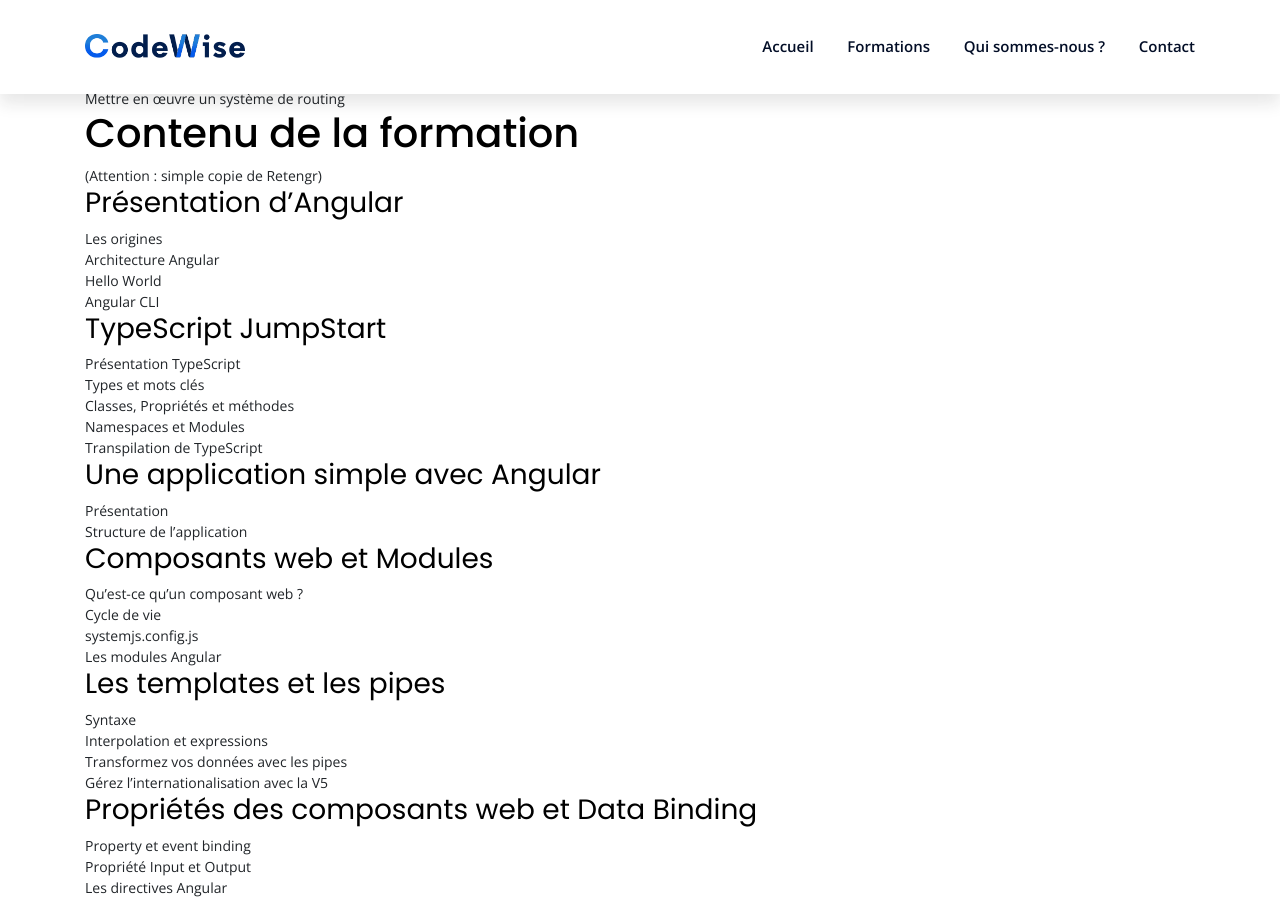
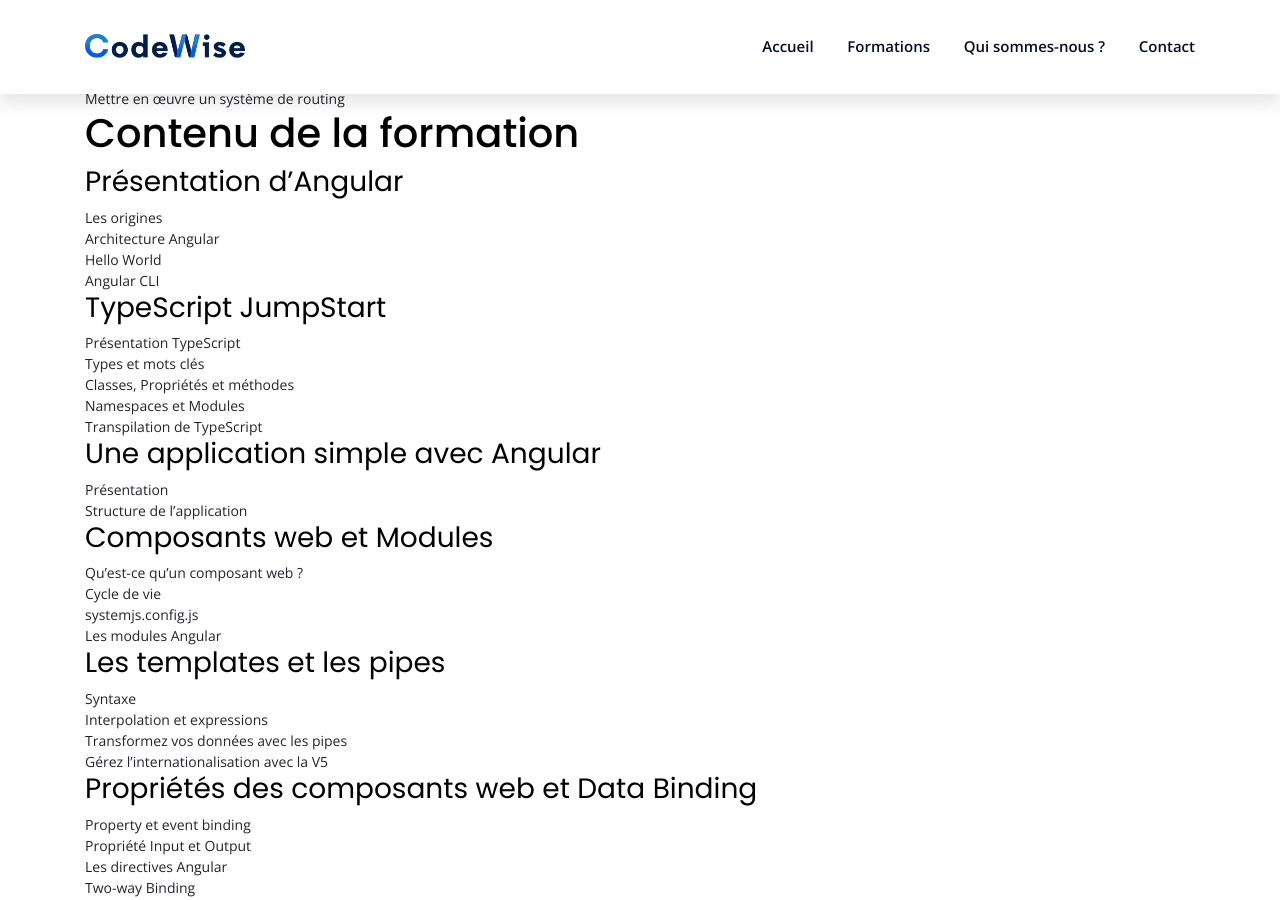
Before and after one commit to hubergerard/hubergerard.github.io, a Jekyll site: the page built from pages/angular.html, in a window 1280 px wide and 900 px high, scrolled down 939 px. Built offline with Jekyll 4.4.1, drawn with Linux system fonts in a browser that asks for light colours.

Commit message:
warning retengr removed in angular page

```diff
--- a/pages/angular.html
+++ b/pages/angular.html
@@ -35,7 +35,6 @@
 </ul>
 
 <h1> Contenu de la formation </h1>
-(Attention : simple copie de Retengr)
 
 <h3>Présentation d’Angular</h3>
 <ul>
--- a/pages/contact.html
+++ b/pages/contact.html
@@ -25,7 +25,7 @@
                 <div class="contact-person">
                     <h4>Ecrivez-nous</h4>
                     <p>Réponse sous 24h.</p>
-                    <a href="mailto:huber.gerard1@gmail.com?subject=Demande d'informations"><i class="far fa-envelope pr-2"></i>huber.gerard1@gmail.com</a>
+                    <a href="mailto:huber.gerard1@gmail.com?subject="Demande d'informations"><i class="far fa-envelope pr-2"></i>huber.gerard1@gmail.com</a>
                 </div>
             </div>
         </div>
```
